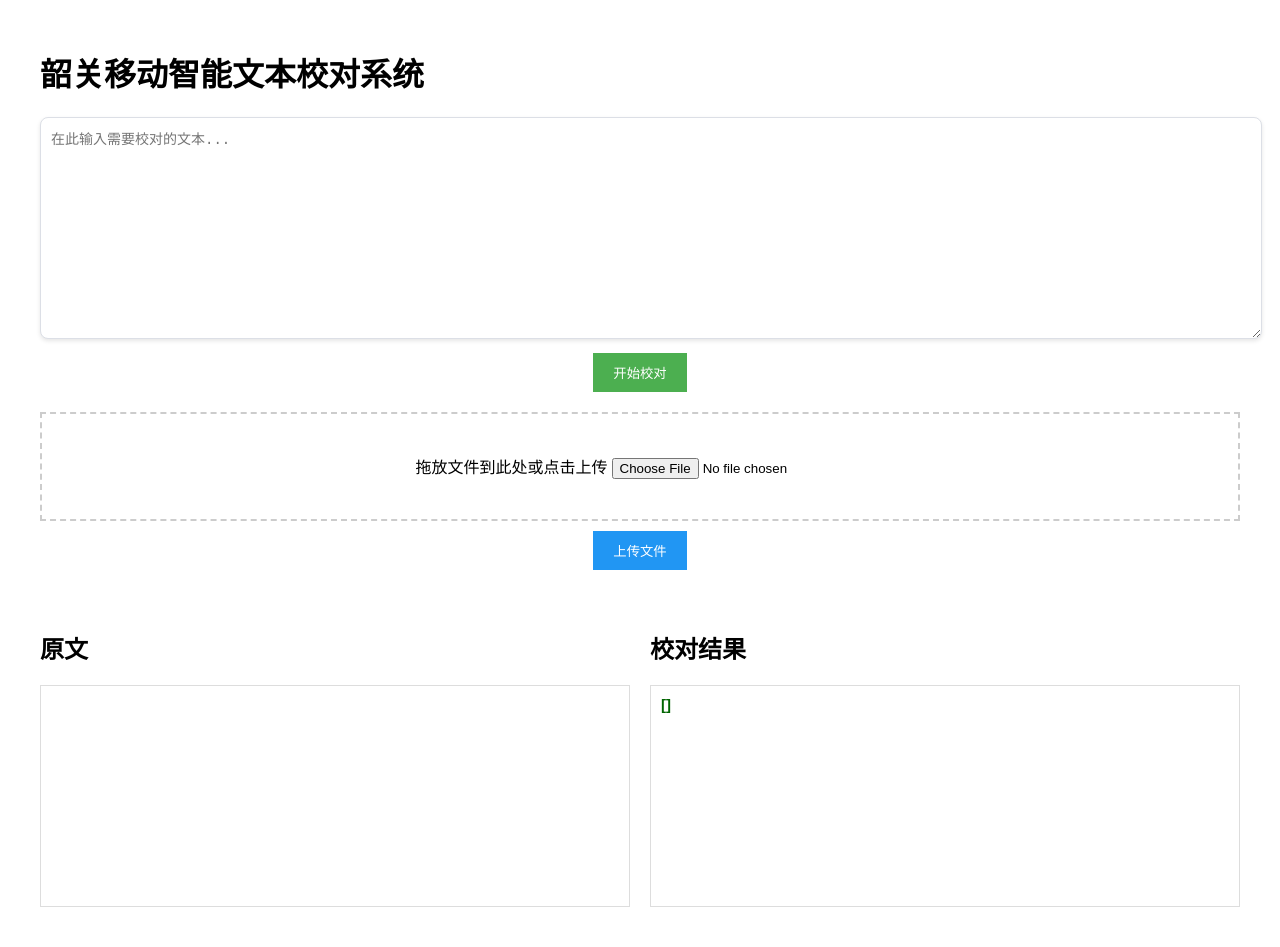
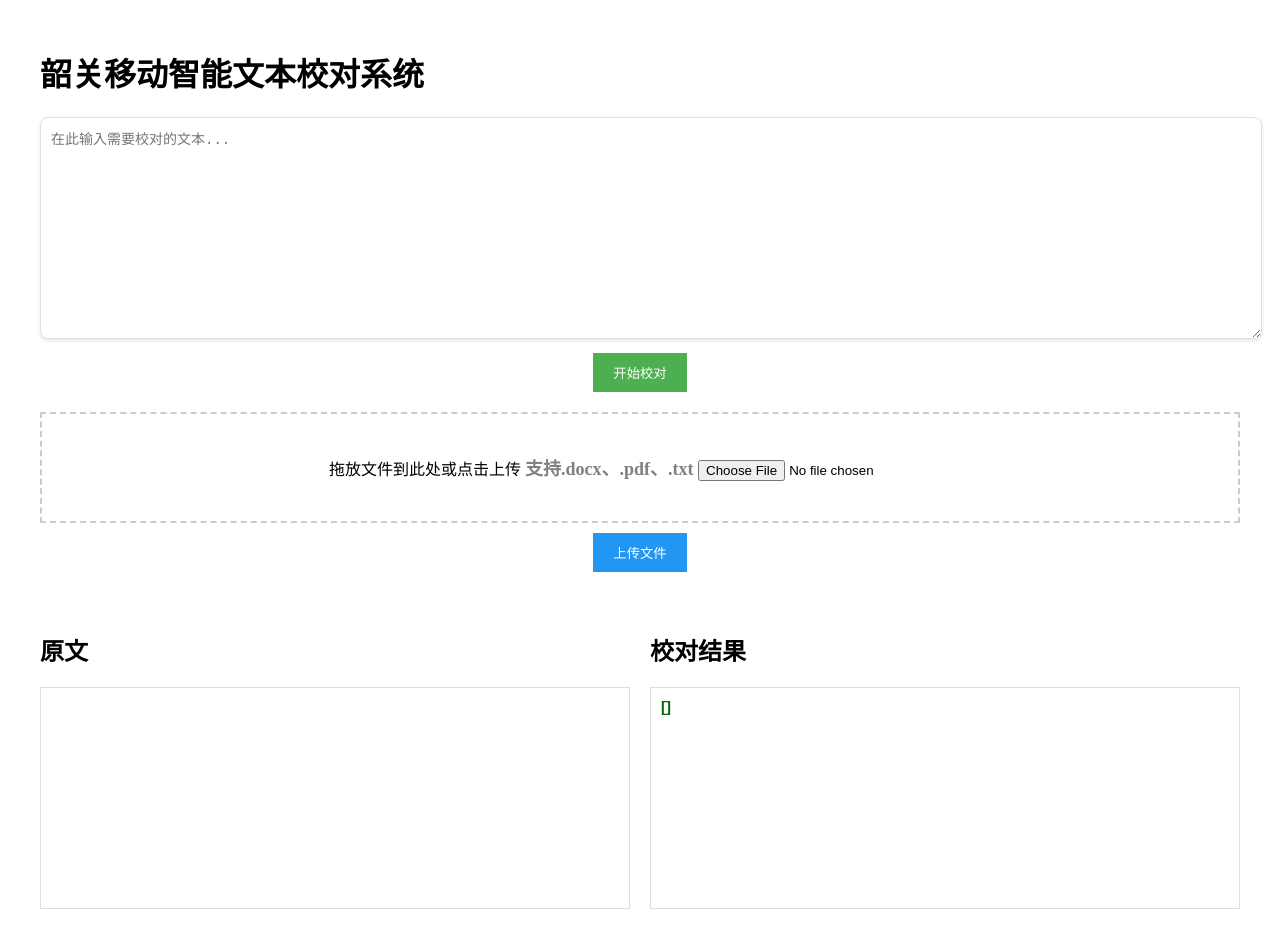
Before and after one commit to cz498072443/doc-jd, a Vue app: page / in a window 1280 px wide. Built offline with nearby package versions, Linux system fonts and the light colour scheme.

Commit message:
优化11

```diff
--- a/src/App.vue
+++ b/src/App.vue
@@ -131,7 +131,7 @@ const handleFileUpload = async () => {
     <!-- 文件上传区域 -->
     <div class="upload-area">
       <div @dragover.prevent @drop.prevent="handleDrop" class="drop-zone">
-        拖放文件到此处或点击上传
+        拖放文件到此处或点击上传  <span style="color: gray;font-weight: 800;font-size: 18px;">支持.docx、.pdf、.txt </span>
         <input ref="fileInputRef" type="file" class="hidden" @change="handleFileChange" accept=".doc,.docx,.pdf,.wps" />
       </div>
       <button @click="handleFileUpload" class="upload-btn">上传文件</button>
@@ -144,7 +144,7 @@ const handleFileUpload = async () => {
     <div class="result-container">
       <div class="result-area">
       <h2>原文</h2>
-      <pre class="result-output">{{ inputText }}</pre>
+      <pre class="result-output" style="color: black;">{{ inputText }}</pre>
       </div>
       <div class="result-area">
       <h2>校对结果</h2>
```
